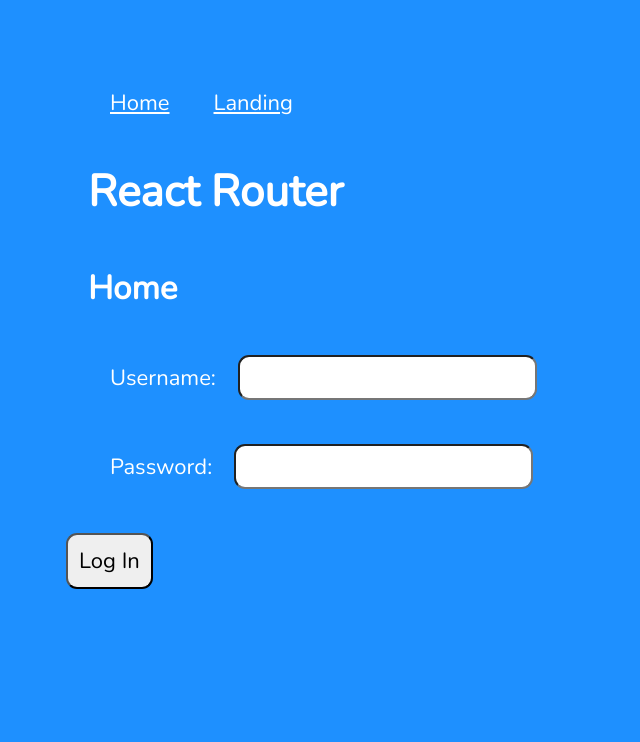
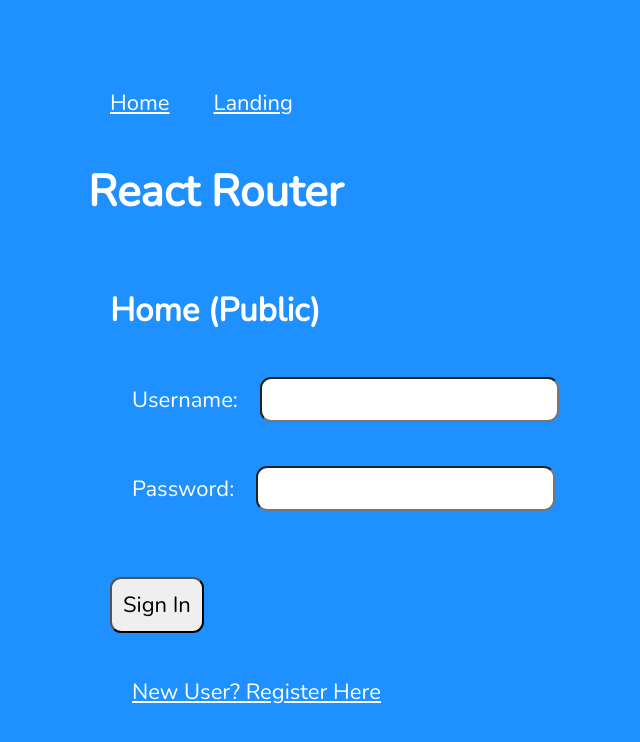
Before and after one commit to ORNSTIL/csc424_webapp, a React (Create React App) app in the folder csc424-react-app/react-frontend/: page / in a window 1280 px wide. Shown: the top 742 px of the page, without its empty margins (0-640 px from the left). Built offline with nearby package versions, Linux system fonts and the light colour scheme.

Commit message:
Update Home.js

```diff
--- a/csc424-react-app/react-frontend/src/Home.js
+++ b/csc424-react-app/react-frontend/src/Home.js
@@ -1,21 +1,34 @@
+import React, { useState } from "react";
 import { useAuth } from "./context/AuthProvider";
-import React, { useState } from "react";
+import { NavLink } from "react-router-dom";
+import axios from 'axios';
+
 export const Home = () => {
     const { value } = useAuth();
 	const [username, setUsername] = useState("");
     const [password, setPassword] = useState("");
     const [loginError, setLoginError] = useState(false);
+
 	const handleLogin = async () => {
-    if (username === "bj" && password === "pass424") {
-      value.onLogin();
-    } else {
+    try {
+      const response = await axios.post('http://localhost:8000/account/login', {
+        username,
+        password,
+      });
+
+      value.onLogin(response.data.token);
+
+      setLoginError(false);
+    } catch (error) {
       setLoginError(true);
     }
   };
+
     return (
     <>
-      <h2>Home</h2>
-      {loginError && <p style={{ color: "red" }}>Error: invalid username or password entered</p>}
+  <div>
+    <h2>Home (Public)</h2>
+	{loginError && <p style={{ color: "red" }}>Failed login attempt</p>}
       <div>
         <label htmlFor="username">Username:</label>
         <input
@@ -34,9 +47,17 @@
           onChange={(e) => setPassword(e.target.value)}
         />
       </div>
+    <div>
       <button type="button" onClick={handleLogin}>
-        Log In
+        Sign In
       </button>
+    </div>
+
+    <div>
+      <NavLink to="/register">New User? Register Here</NavLink>
+    </div>
+  </div>
 </>
+
 );
 };
```
Lines whose indentation alone changed are shown as unchanged.
